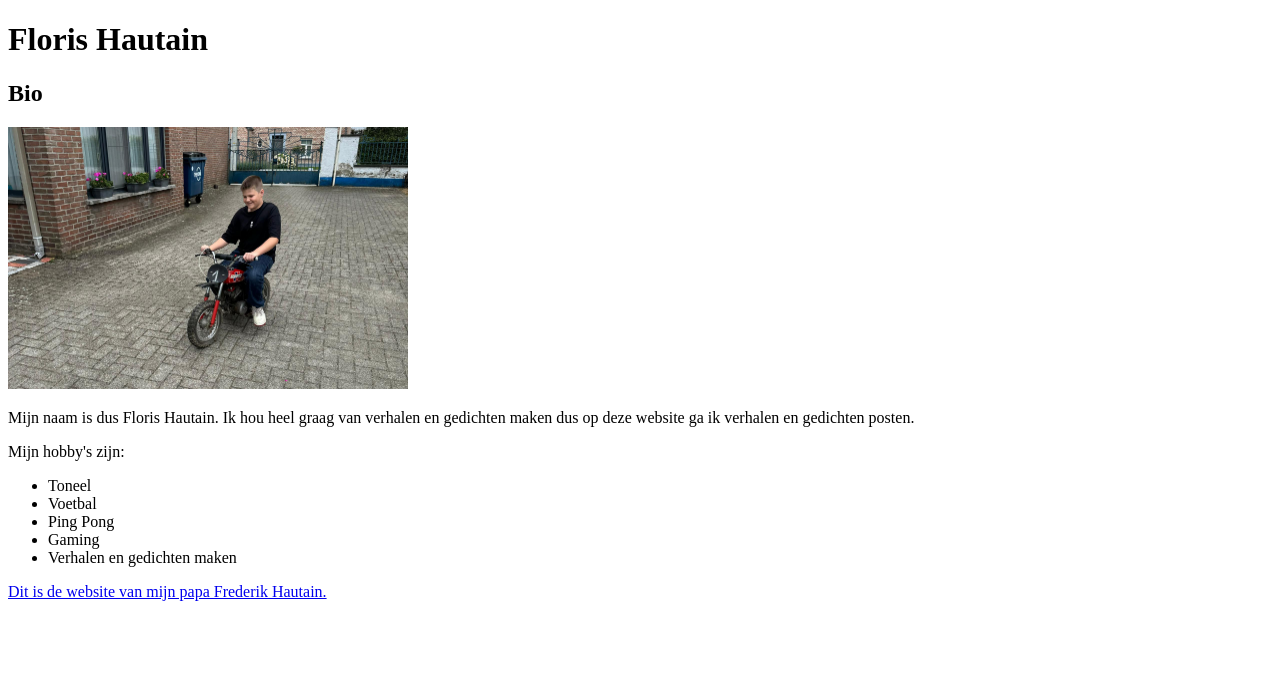
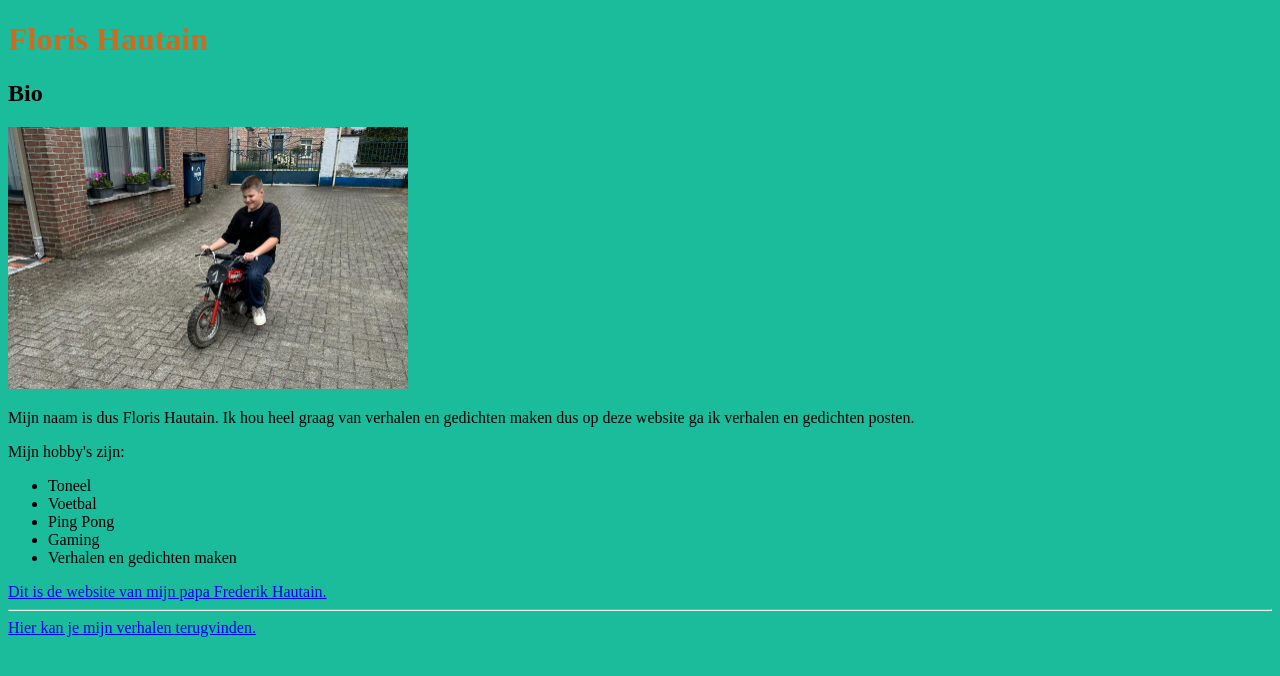
Before and after one commit to florishautain/florishautain.github.io, a plain HTML site: page index.html in a window 1280 px wide. Drawn offline with Linux system fonts and the light colour scheme.

Commit message:
Third Commit

```diff
--- a/index.html
+++ b/index.html
@@ -2,6 +2,16 @@
 <html>
     <head>
         <title>The game begins </title>
+        <style>
+            body {
+                background-color: #1abc9c;
+            }
+
+            h1 {
+                color: chocolate;
+                font-family: "Brush Script MT";
+            }
+        </style>
     </head>
     <body>
         <h1>Floris Hautain</h1>
@@ -18,5 +28,7 @@
             </ul>
         </p>
         <a href="https://frederikhautain.com">Dit is de website van mijn papa Frederik Hautain. </a>
+        <hr/>
+        <a href="verhalen.html">Hier kan je mijn verhalen terugvinden.</a>
     </body>
 </html>
```
Also changed, not shown: verhalen.html (added, +9 -0 lines).
